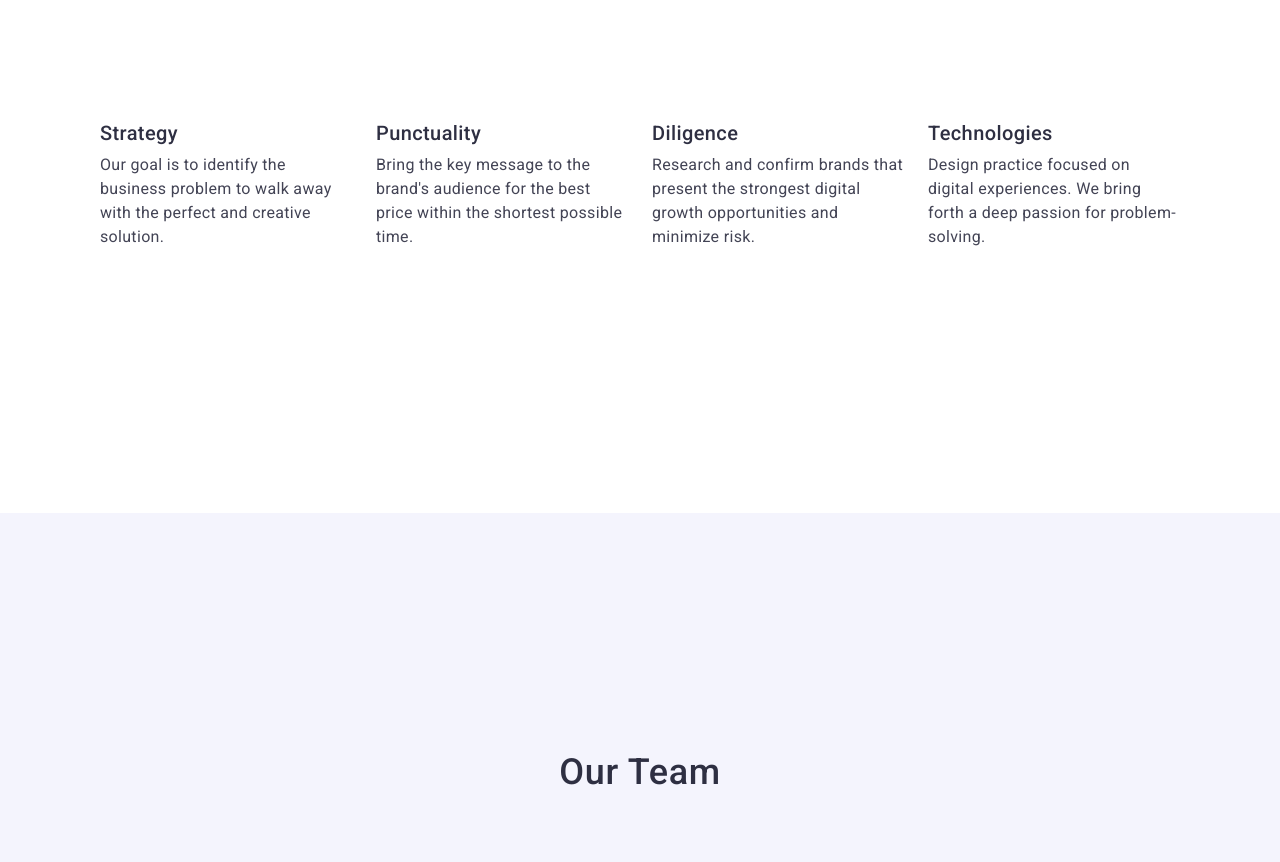
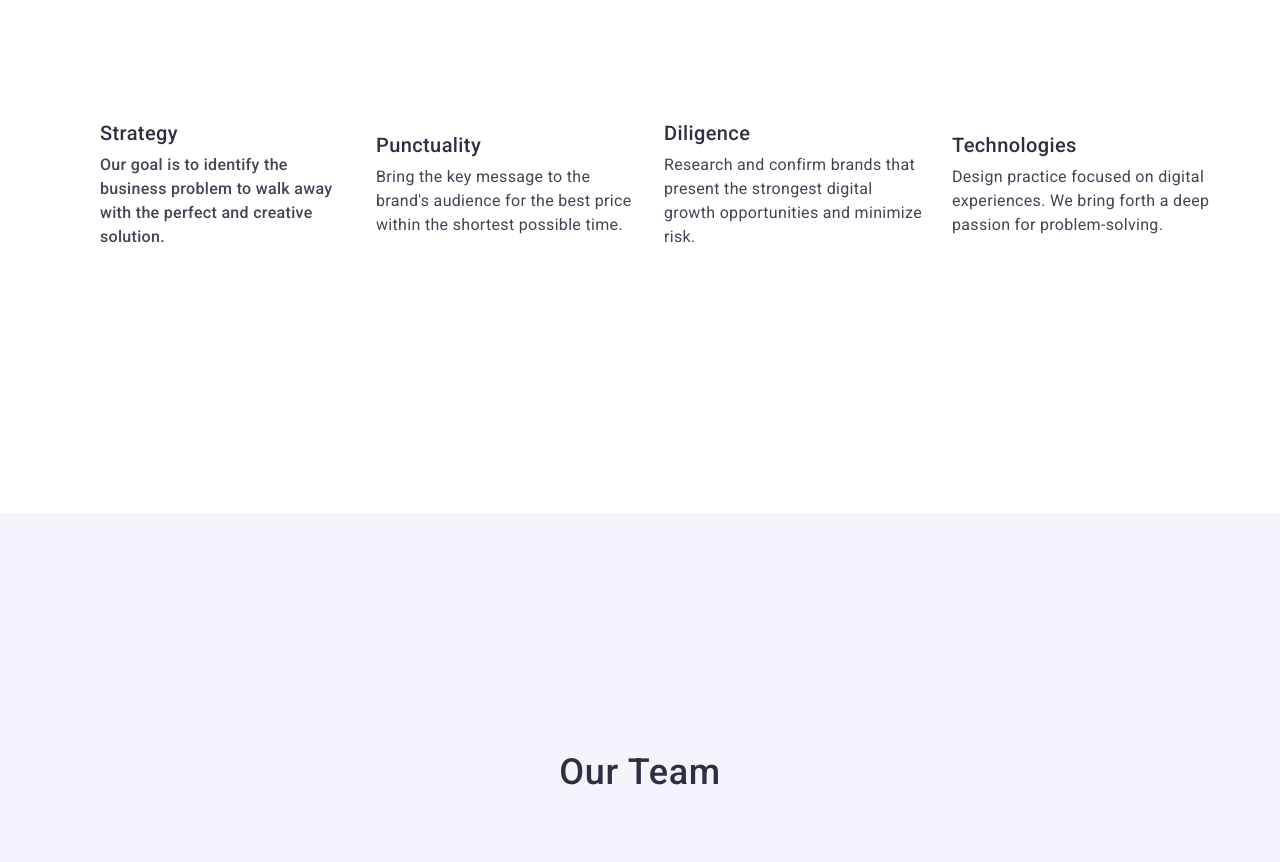
Before and after one commit to Maksonchik01/goit-markup-hw-03, a plain HTML site: page index.html in a window 1280 px wide. Shown: the part 1240-2102 px from the top of the page. Drawn offline with nearby package versions, Linux system fonts and the light colour scheme.

Commit message:
add index file

```diff
--- a/css/styles.css
+++ b/css/styles.css
@@ -188,7 +188,9 @@ h1, h2, h3, h4, h5, h6, p {
 
 
 }
-
+.item-first {
+  width: calc((100% - 3 * 24px) / 4);
+}
 .item {
   flex-direction: column;
   justify-content: space-between;
@@ -198,7 +200,7 @@ h1, h2, h3, h4, h5, h6, p {
   line-height: 150%;
   letter-spacing: 0.02em;
   color: var(--slate);
-  width: calc((100% - 3 * 24px) / 4);
+
 
 }
 .subject {
--- a/index.html
+++ b/index.html
@@ -59,7 +59,7 @@
         <div class="container">
         <h2 class="visually-hidden">Key Principles of Growth</h2>
         <ul class="section-item">
-          <li class="item">
+          <li class="item-first">
             <h3 class="subject">Strategy</h3>
             <p class="text">
               Our goal is to identify the business problem to walk away with the
```
